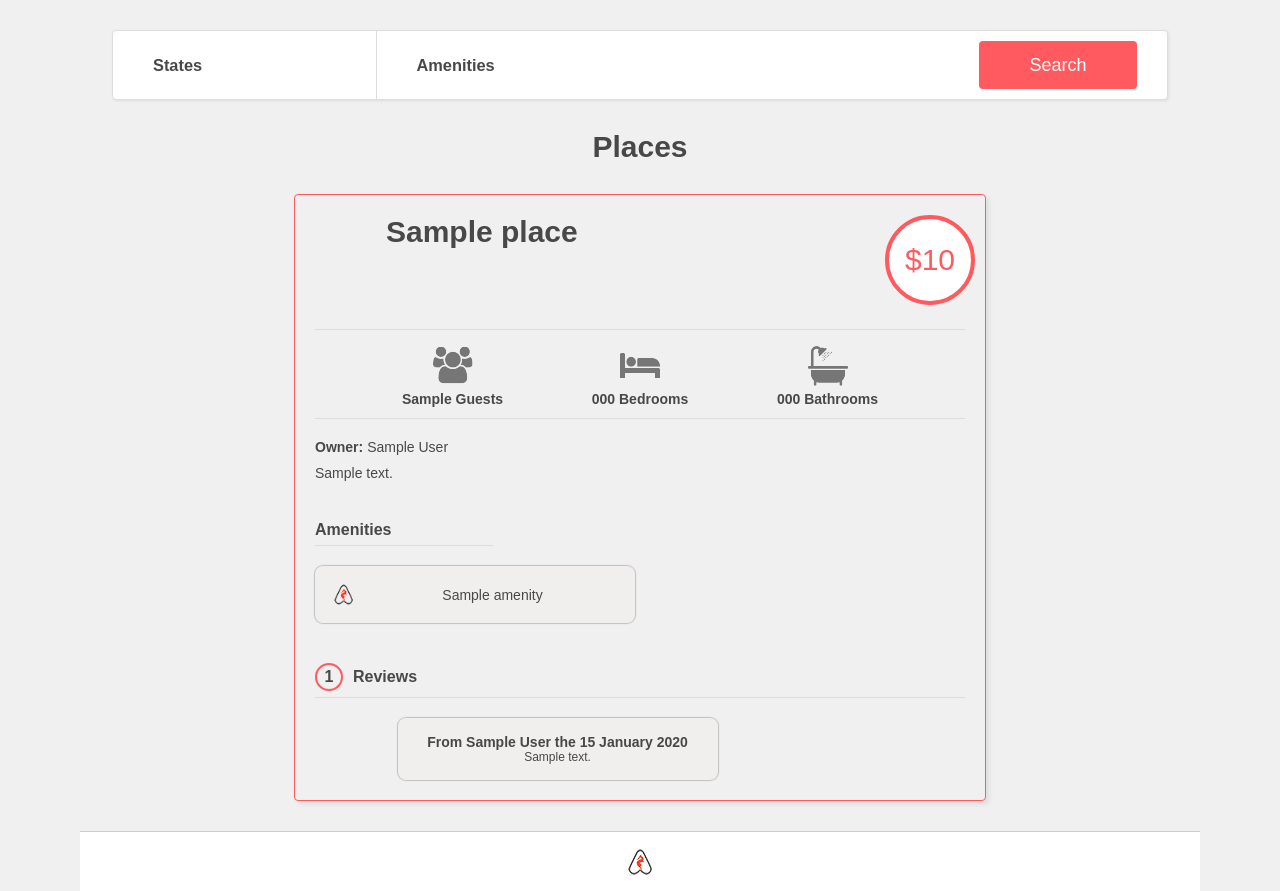
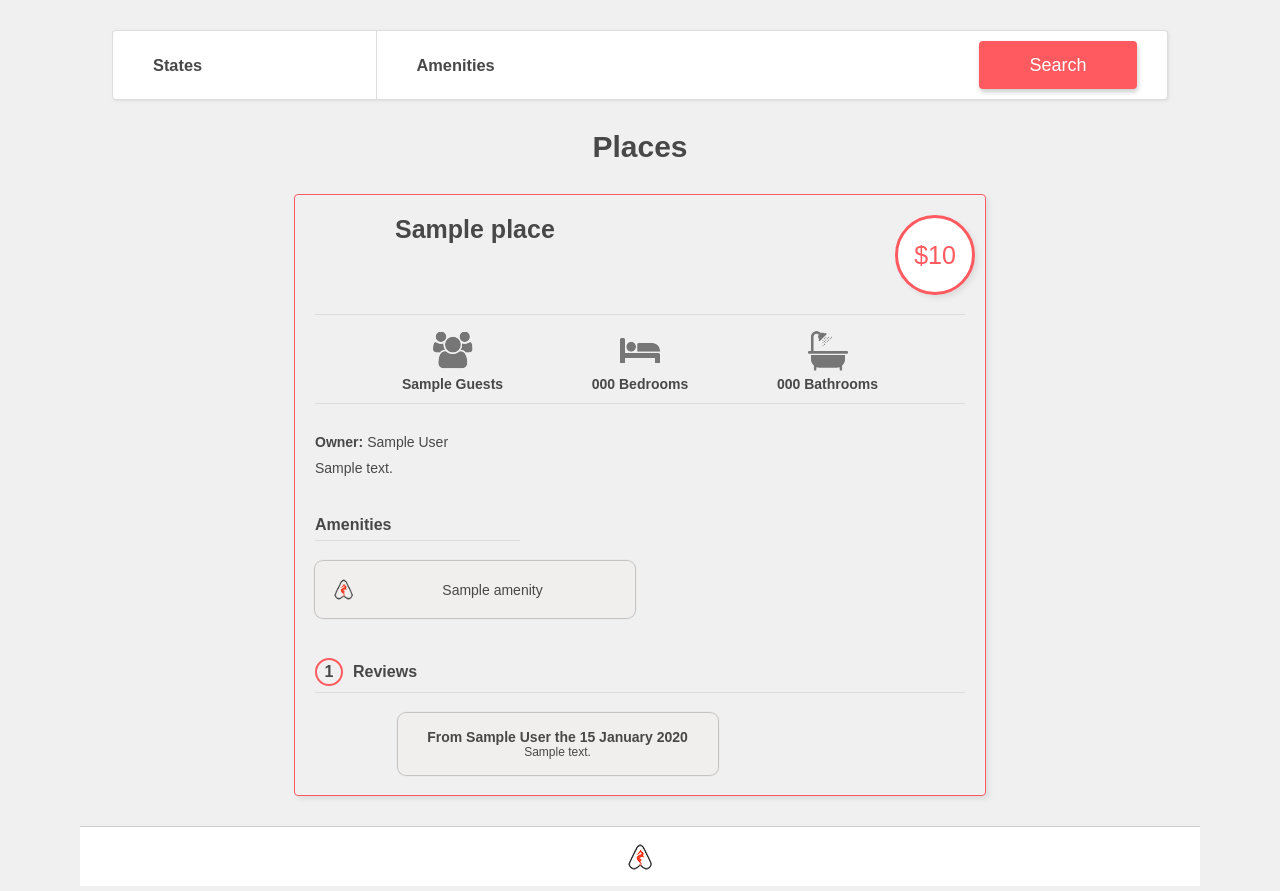
Before and after one commit to AhmadYousif89/AirBnB_clone_v4, a Flask app: template web_dynamic/templates/0-hbnb.html in a window 1280 px wide. Shown: the part 70-961 px from the top of the page. Run offline with Flask 3, Linux system fonts and the light colour scheme; the template is opened without the code that fills it: most values are stand-ins (such as "Sample title", 1, 10 or a date in 2020).

Commit message:
Update filters and places CSS styles

```diff
--- a/web_dynamic/static/styles/filters.css
+++ b/web_dynamic/static/styles/filters.css
@@ -25,6 +25,7 @@
 	border-radius: 4px;
 	margin-left: auto;
 	margin-right: 30px;
+	box-shadow: 1px 3px 5px var(--light-gray-500);
 	z-index: 1;
 
 	&:hover {
--- a/web_dynamic/static/styles/places.css
+++ b/web_dynamic/static/styles/places.css
@@ -25,13 +25,12 @@
 		box-shadow: 3px 3px 5px var(--light-gray-400);
 
 		h2 {
-			font-size: var(--fs-800);
-			max-width: 20ch;
+			font-size: var(--fs-700);
+			max-width: 23ch;
 			text-align: center;
-			text-wrap: balance;
 			text-overflow: ellipsis;
 			white-space: nowrap;
-			overflow: clip;
+			overflow: hidden;
 		}
 
 		.price_by_night {
@@ -39,21 +38,23 @@
 			right: 10px;
 			display: grid;
 			place-items: center;
-			font-size: var(--fs-800);
+			font-size: var(--fs-700);
 			aspect-ratio: 1/1;
 			color: var(--light-red);
-			border: 4px var(--light-red) solid;
-			border-radius: 50%;
-			width: 90px;
-			height: 90px;
+			border: 3px var(--light-red) solid;
+			border-radius: 999px;
+			width: 80px;
+			height: 80px;
 			background-color: #fff;
+			box-shadow: 3px 3px 5px var(--light-gray-400);
 		}
 
 		.information {
 			display: flex;
 			align-items: center;
 			justify-content: space-evenly;
-			margin-top: 80px;
+			margin-top: 70px;
+			margin-bottom: 10px;
 			min-height: 90px;
 			min-width: 100%;
 			border-block: 1px solid var(--light-gray-400);
```
Also changed, not shown: other parts of web_dynamic/static/styles/filters.css (+27 -14 lines).
